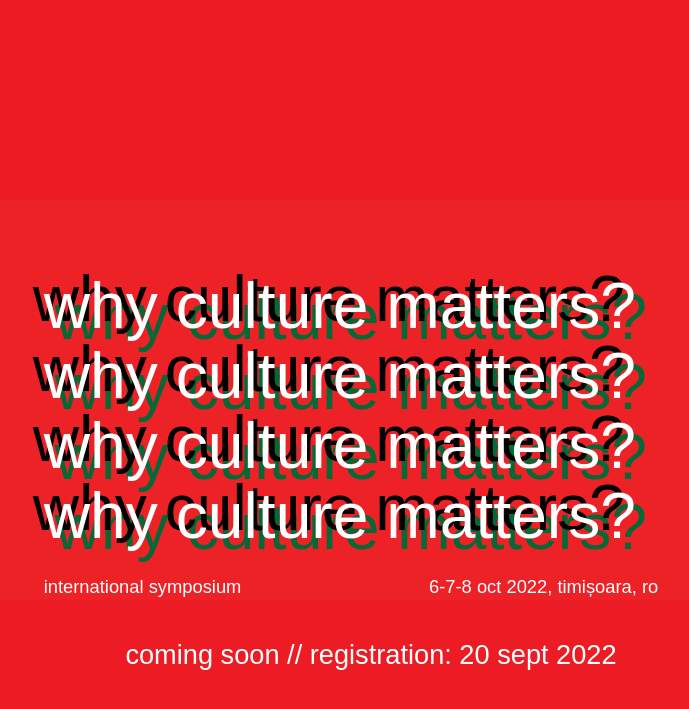
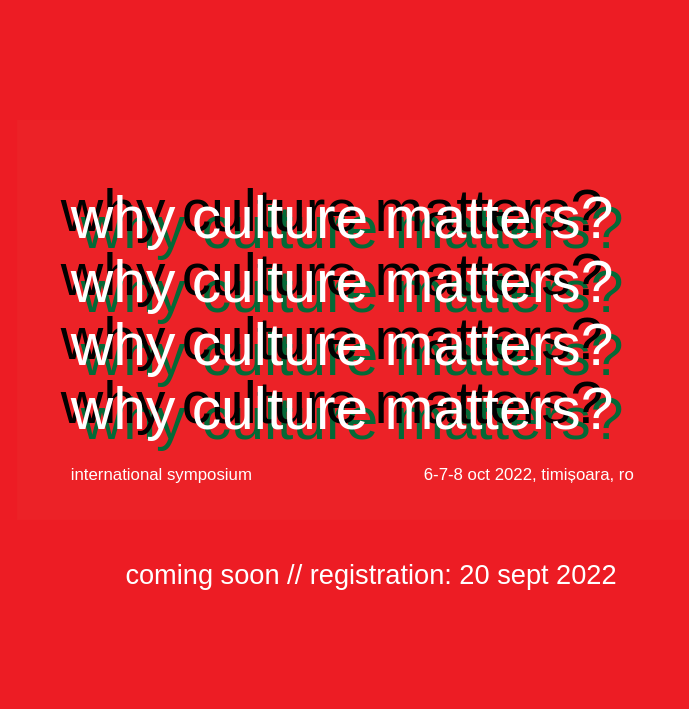
Before and after one commit to CristianSitov/koultoura, a Laravel app: page / in a window 1280 px wide. Shown: the top 709 px of the page, without its empty margins (269-958 px from the left). Run offline with Laravel 9, Linux system fonts and the light colour scheme; parts of the project's set-up code (start-up, migrations or seed data) failed here and were passed over; some libraries are stand-ins or nearby versions.

Commit message:
fix positioning

```diff
--- a/resources/views/welcome.blade.php
+++ b/resources/views/welcome.blade.php
@@ -25,9 +25,9 @@
                 left: 50%;
                 line-height: 60px;
                 margin-left: -45vw;
-                margin-top: -25vh;
+                margin-top: -35vh;
                 text-align: center;
-                height: 50vh;
+                height: 40vh;
                 width: 90vw;
             }
             .red{fill:#EC2227;}
@@ -73,8 +73,8 @@
     </head>
     <body class="antialiased">
         <div id="container">
-            <svg class="parallax-wcm" viewBox="0 0 842 436">
-                <rect x="0" class="red" width="842" height="436"/>
+            <svg class="parallax-wcm" viewBox="0 0 842 476">
+                <rect x="0" class="red" width="842" height="476"/>
 
                 <text x="76" y="152" class="green wcm-font wcm-logo">why culture matters?</text>
                 <text x="76" y="228" class="green wcm-font wcm-logo">why culture matters?</text>
```
